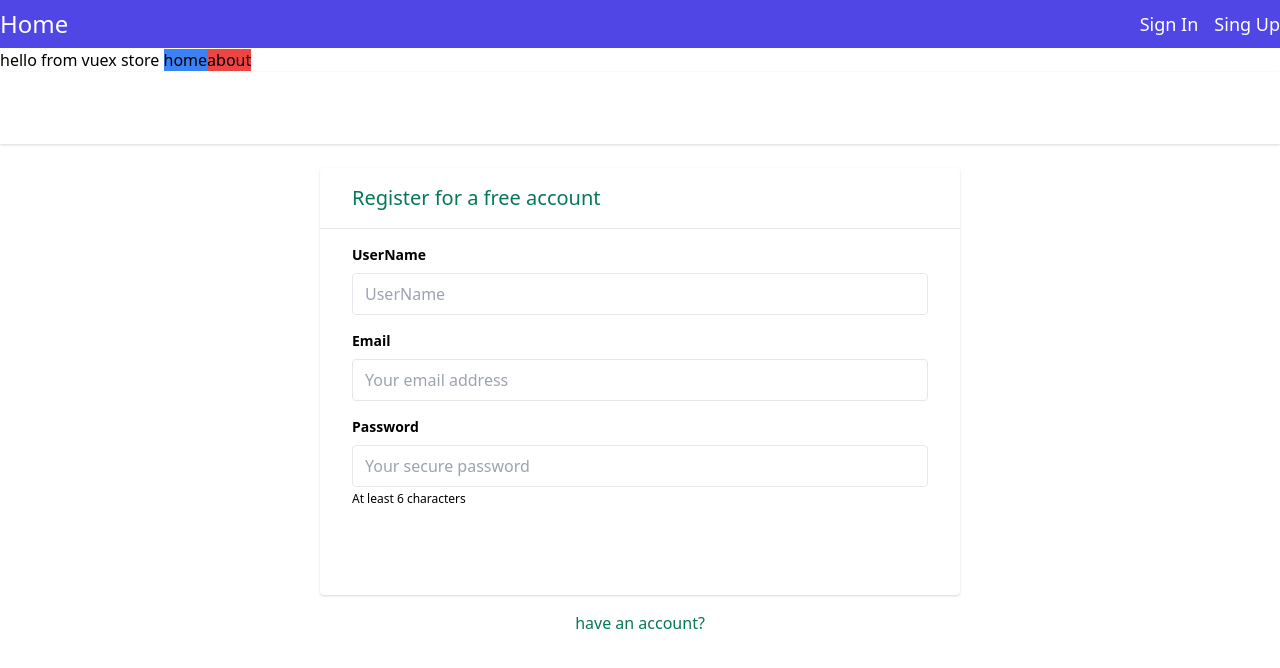
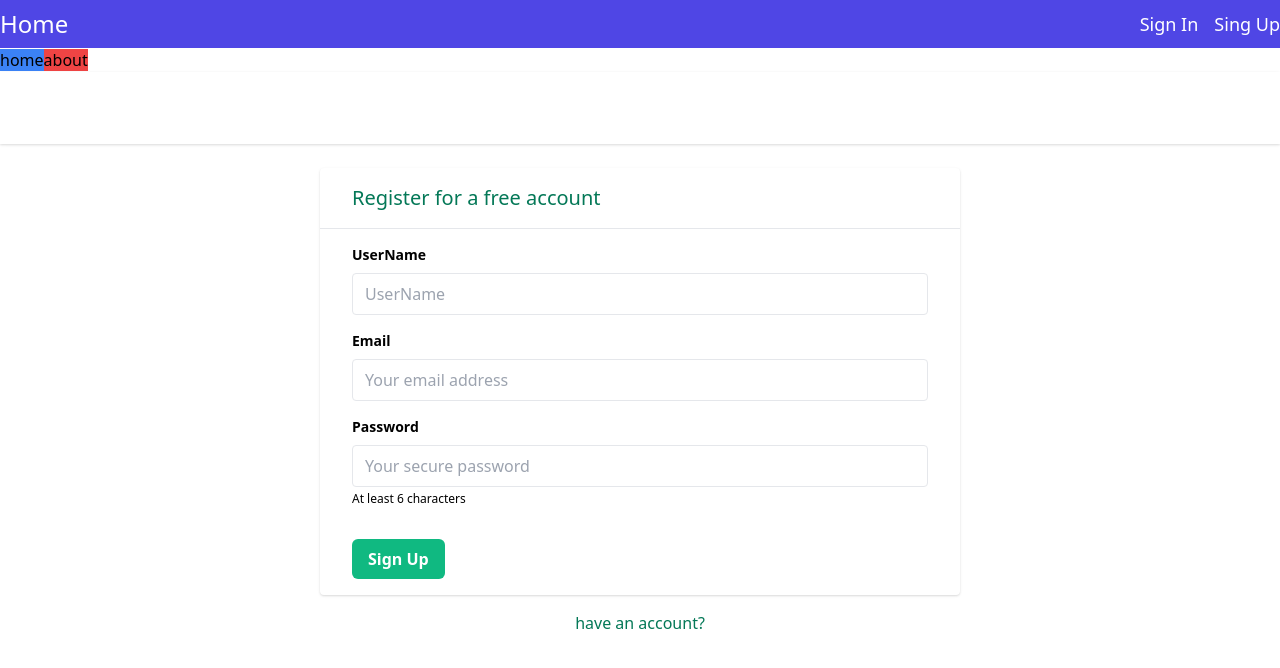
Before and after one commit to mnjoyanx/realworld, a Vue app: page /register in a window 1280 px wide. Shown: the top 668 px of the page. Built offline with nearby package versions, Linux system fonts and the light colour scheme.

Commit message:
form submitting

```diff
--- a/src/store/auth.js
+++ b/src/store/auth.js
@@ -1,8 +1,12 @@
 export default {
     state: {
-        first: 'hello from vuex store'
+        isSubmitting: false
     },
     mutations: {},
     actions: {},
-    getters: {},
+    getters: {
+        submitForm(state) {
+            return state.isSubmitting
+        }
+    },
 }
--- a/src/views/auth/SignUp.vue
+++ b/src/views/auth/SignUp.vue
@@ -20,26 +20,26 @@
     <div class="container mx-auto py-8">
       <div class="w-5/6 lg:w-1/2 mx-auto bg-white rounded shadow">
             <div class="py-4 px-8 text-md-primary border-b border-grey-lighter">Register for a free account</div>
-            <div class="py-4 px-8">
+            <form @submit.prevent="registerHandler" class="py-4 px-8">
                 <div class="mb-4">
                         <label class="block text-grey-darker text-sm font-bold mb-2" for="username">UserName</label>
-                        <input class="appearance-none border rounded w-full py-2 px-3 text-grey-darker" id="username" type="text" placeholder="UserName">
+                        <input v-model="form.username" class="appearance-none border rounded w-full py-2 px-3 text-grey-darker" id="username" type="text" placeholder="UserName">
                     </div>
                 <div class="mb-4">
                     <label class="block text-grey-darker text-sm font-bold mb-2" for="email">Email</label>
-                    <input class="appearance-none border rounded w-full py-2 px-3 text-grey-darker" id="email" type="email" placeholder="Your email address">
+                    <input v-model="form.email" class="appearance-none border rounded w-full py-2 px-3 text-grey-darker" id="email" type="email" placeholder="Your email address">
                 </div>
                 <div class="mb-4">
                     <label class="block text-grey-darker text-sm font-bold mb-2" for="password">Password</label>
-                    <input class="appearance-none border rounded w-full py-2 px-3 text-grey-darker" id="password" type="password" placeholder="Your secure password">
+                    <input v-model="form.password" class="appearance-none border rounded w-full py-2 px-3 text-grey-darker" id="password" type="password" placeholder="Your secure password">
                     <p class="text-grey text-xs mt-1">At least 6 characters</p>
                 </div>
                 <div class="flex items-center justify-between mt-8">
-                    <button class="bg-blue hover:bg-blue-dark text-white font-bold py-2 px-4 rounded-full" type="submit">
+                    <button class="bg-primary hover:bg-blue-dark text-white font-bold py-2 px-4 rounded-md" :class="{'cursor-wait': !submitForm}" :disabled="!submitForm" type="submit">
                         Sign Up
                     </button>
                 </div>
-            </div>
+            </form>
         </div>
         <p class="text-center my-4">
             <router-link :to="{name: 'login'}" class="text-sm-primary okay no-underline hover:text-green-darker">have an account?</router-link>
@@ -51,10 +51,32 @@
 </template>
 
 <script>
+    import {mapGetters} from 'vuex'
     export default {
-    name: 'register'
+        name: 'register',
+        data() {
+            return {
+                form: {
+                    username: '',
+                    email: '',
+                    password: ''
+                }
+            }
+        },
+
+        computed: {
+            ...mapGetters(['submitForm'])
+        },
+
+        methods: {
+            registerHandler() {
+                console.log(this.form)
+            }
+        }
     }
 </script>
+
+
 
 <style>
     @import '/public/apply';
@@ -66,4 +88,8 @@
     .text-md-primary {
         @apply text-green-700 text-xl;
     }
+
+    .bg-primary {
+        @apply bg-green-500
+    }
 </style>
```
